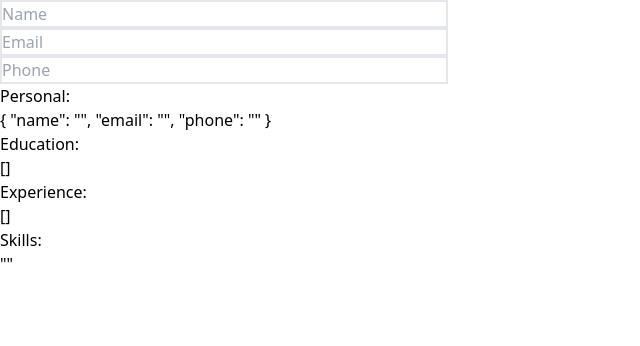
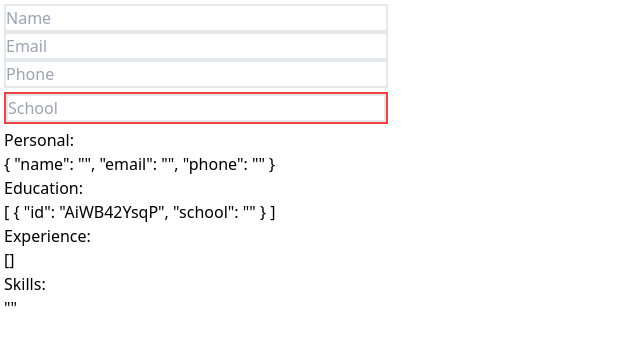
Before and after one commit to danranges/cv-project, a React (Create React App) app: page / in a window 1280 px wide. Shown: the top 346 px of the page, without its empty margins (0-640 px from the left). Built offline with nearby package versions, Linux system fonts and the light colour scheme.

Commit message:
Add education components

```diff
--- a/package.json
+++ b/package.json
@@ -9,6 +9,7 @@
     "react": "^17.0.2",
     "react-dom": "^17.0.2",
     "react-scripts": "^5.0.0",
+    "shortid": "^2.2.16",
     "web-vitals": "^2.1.4"
   },
   "scripts": {
--- a/src/App.jsx
+++ b/src/App.jsx
@@ -1,7 +1,8 @@
 import React from "react";
 import "./index.css";
-import PersonalData from "./components/PersonalData";
+import PersonalInput from "./components/PersonalInput";
 import Output from "./components/Output";
+import EduInputsSection from "./components/EduInputsSection";
 
 class App extends React.Component {
   constructor(props) {
@@ -19,7 +20,7 @@ class App extends React.Component {
     };
   }
 
-  handleChange = (e) => {
+  handlePersonalChange = (e) => {
     this.setState({
       personal: {
         ...this.state.personal,
@@ -28,10 +29,26 @@ class App extends React.Component {
     });
   };
 
+  handleEduChange = (eduBlock) => {
+    if (this.state.education.length === 0) {
+      this.setState({ education: this.state.education.concat(eduBlock) });
+    } else {
+      this.setState({
+        education: this.state.education.map((edu) => {
+          return edu.id === eduBlock.id ? eduBlock : edu;
+        }),
+      });
+    }
+  };
+
   render() {
     return (
       <div className='App'>
-        <PersonalData handleChange={this.handleChange} data={this.state.personal} />
+        <PersonalInput handleChange={this.handlePersonalChange} data={this.state.personal} />
+        <EduInputsSection
+          handleChange={this.handleEduChange}
+          schoolCount={this.state.education.length}
+        />
         <Output cvData={this.state} />
       </div>
     );
--- /dev/null
+++ b/src/components/EduInput.jsx
@@ -0,0 +1,44 @@
+import React from "react";
+import { generate } from "shortid";
+import "../index.css";
+
+class EduInput extends React.Component {
+  constructor(props) {
+    super(props);
+
+    this.state = {
+      id: generate(),
+      school: "",
+    };
+  }
+
+  componentDidMount() {
+    this.props.pushChange(this.state);
+  }
+
+  handleChange = (e) => {
+    this.setState({
+      ...this.state,
+      [e.target.name]: e.target.value,
+    });
+
+    this.props.pushChange(this.state);
+  };
+
+  render() {
+    const { school } = this.state;
+    return (
+      <div className='flex flex-col max-w-sm m-1 border-2 border-red-500'>
+        <input
+          name='school'
+          type='text'
+          placeholder='School'
+          value={school}
+          onChange={this.handleChange}
+          className='border-2'></input>
+      </div>
+    );
+  }
+}
+
+export default EduInput;
--- /dev/null
+++ b/src/components/EduInputsSection.jsx
@@ -0,0 +1,19 @@
+import React from "react";
+import EduInput from "./EduInput";
+import "../index.css";
+
+class EduInputsSection extends React.Component {
+  constructor(props) {
+    super(props);
+  }
+
+  render() {
+    return (
+      <div>
+        <EduInput pushChange={this.props.handleChange} />
+      </div>
+    );
+  }
+}
+
+export default EduInputsSection;
--- a/src/components/Output.jsx
+++ b/src/components/Output.jsx
@@ -8,7 +8,7 @@ class Output extends React.Component {
 
   render() {
     return (
-      <>
+      <div className='m-1'>
         <div>Personal:</div>
         <div>{JSON.stringify(this.props.cvData.personal, null, 4)}</div>
         <div>Education:</div>
@@ -17,7 +17,7 @@ class Output extends React.Component {
         <div>{JSON.stringify(this.props.cvData.work, null, 4)}</div>
         <div>Skills:</div>
         <div>{JSON.stringify(this.props.cvData.skills, null, 4)}</div>
-      </>
+      </div>
     );
   }
 }
--- a/src/components/PersonalData.jsx
+++ b/src/components/PersonalInput.jsx
@@ -1,7 +1,7 @@
 import React from "react";
 import "../index.css";
 
-class PersonalData extends React.Component {
+class PersonalInput extends React.Component {
   constructor(props) {
     super(props);
   }
@@ -10,7 +10,7 @@ class PersonalData extends React.Component {
     const { handleChange } = this.props;
     const { name, email, phone } = this.props.data;
     return (
-      <div className='flex flex-col max-w-md'>
+      <div className='flex flex-col max-w-sm m-1'>
         <input
           name='name'
           type='text'
@@ -37,4 +37,4 @@ class PersonalData extends React.Component {
   }
 }
 
-export default PersonalData;
+export default PersonalInput;
```
Also changed, not shown: 1 other file (tests, documents, lock files or other folders).
